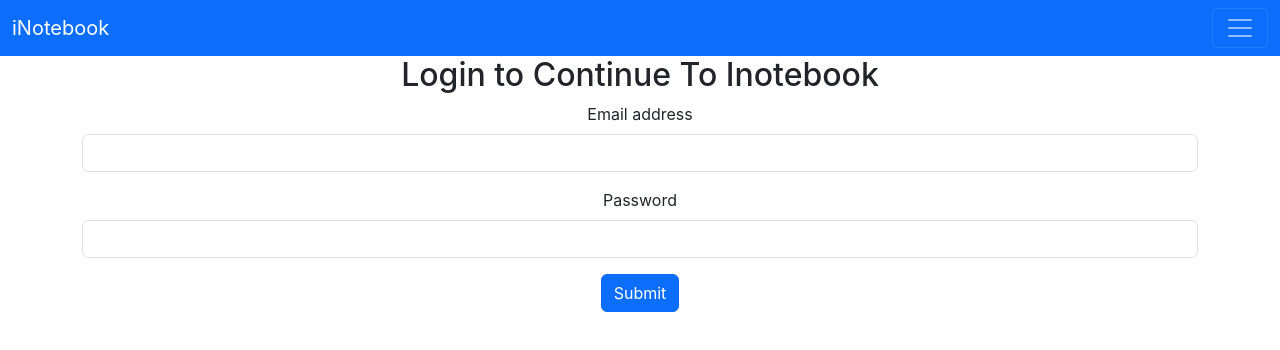
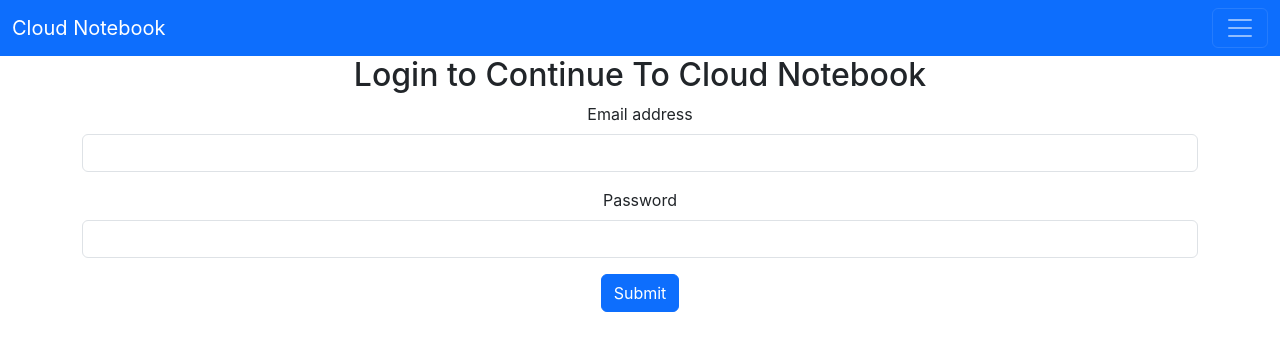
Before and after one commit to sujithm21/CloudNotebok, a React (Create React App) app: page /login in a window 1280 px wide. Shown: the top 350 px of the page. Built offline with nearby package versions, Linux system fonts and the light colour scheme.

Commit message:
Cloud Notebook Done!

```diff
--- a/src/Components/Login.js
+++ b/src/Components/Login.js
@@ -38,7 +38,7 @@
 
   return (
     <div>
-      <h2>Login to Continue To Inotebook</h2>
+      <h2>Login to Continue To Cloud Notebook</h2>
       <form onSubmit={handleSubmit}>
         <div className="mb-3">
           <label htmlFor="email" className="form-label">
--- a/src/Components/Navbar.js
+++ b/src/Components/Navbar.js
@@ -1,17 +1,25 @@
 import React, { useEffect } from "react";
-import { Link, useLocation } from "react-router-dom";
+import { Link, useLocation, useNavigate} from "react-router-dom";
 
 const Navbar = () => {
   let location = useLocation();
   React.useEffect(() => {
     console.log(location.pathname);
   }, [location]);
+
+  const navigate = useNavigate();
+
+  const handleLogout = () => {
+    localStorage.removeItem('token');
+    navigate("/login");
+  };
+
   return (
     <div>
       <nav className="navbar bg-primary" data-bs-theme="dark">
         <div className="container-fluid">
           <Link className="navbar-brand" to="/">
-            iNotebook
+            Cloud Notebook
           </Link>
           <button
             className="navbar-toggler"
@@ -44,6 +52,7 @@
                 </Link>
               </li>
             </ul>
+            {!localStorage.getItem("token") ? (
               <form className="d-flex justify-content-center" role="search">
                 <Link
                   type="button"
@@ -60,6 +69,11 @@
                   sign up
                 </Link>
               </form>
+            ) : (
+              <button onClick={handleLogout} className="btn btn-primary">
+                Logout
+              </button>
+            )}
           </div>
         </div>
       </nav>
--- a/src/Components/Notes.js
+++ b/src/Components/Notes.js
@@ -1,11 +1,17 @@
 import React, { useContext, useEffect, useRef, useState } from "react";
 import NoteContext from "../Context/notes/NoteContext";
 import NoteItem from "./Noteitem";
+import { useNavigate } from "react-router-dom";
 
 const Notes = () => {
   const { notes, GetNote, editNote } = useContext(NoteContext);
+  let navigate = useNavigate();
   useEffect(() => {
-    GetNote();
+    if (localStorage.getItem("token")) {
+      GetNote();
+    } else {
+      navigate("/login");
+    }
   }, []);
 
   const ref = useRef(null);
```
Lines whose indentation alone changed are shown as unchanged.
